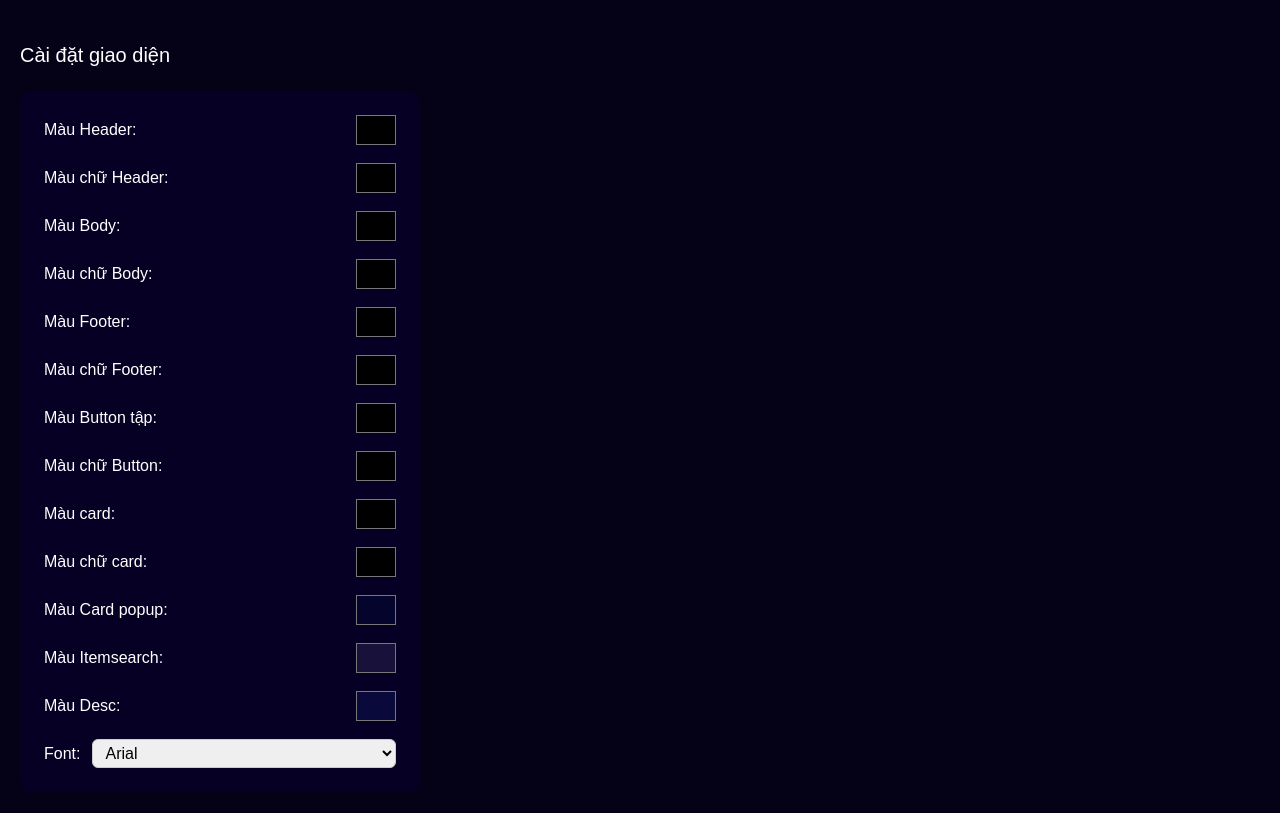
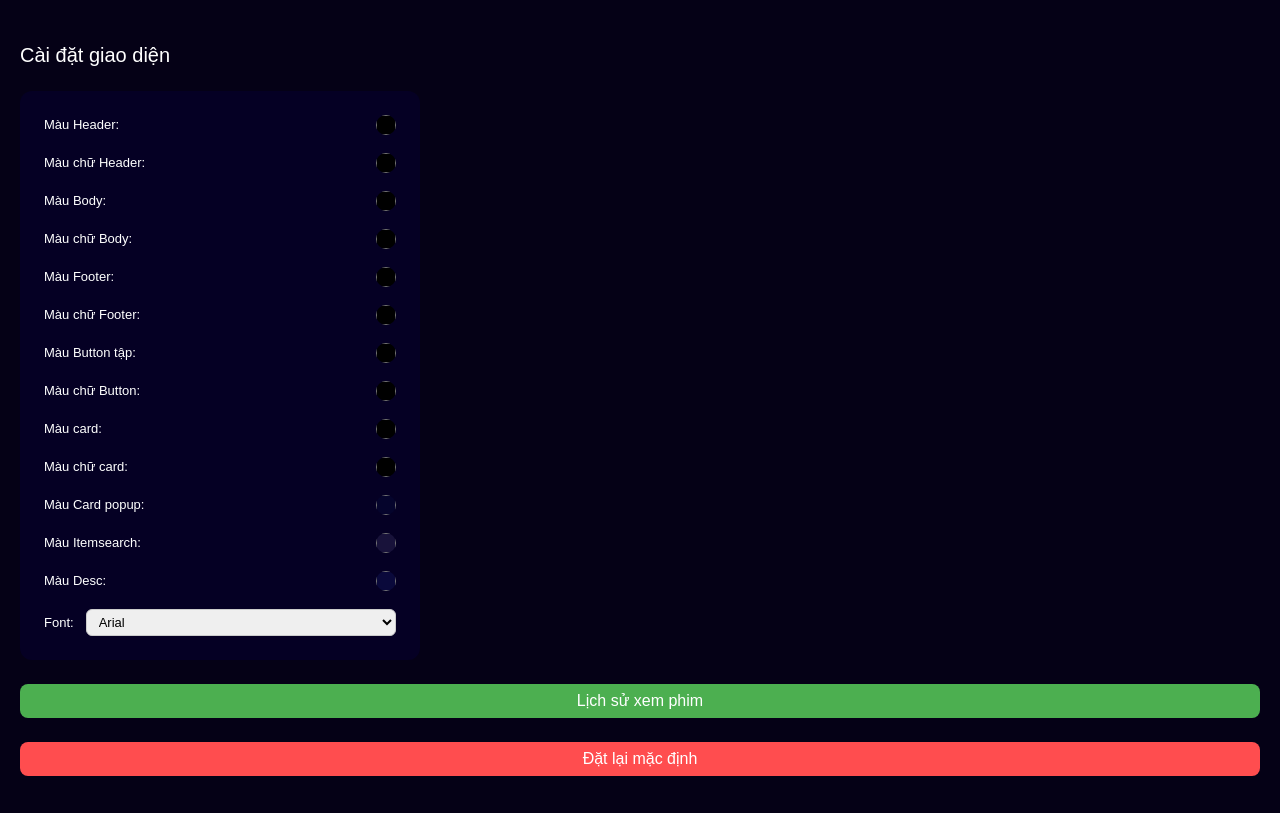
Before and after one commit to kingdark201/hdmovie, a React app: page /setting in a window 1280 px wide. Shown: the part 67-880 px from the top of the page. Built offline with nearby package versions, Linux system fonts and the light colour scheme.

Commit message:
edit setting

```diff
--- a/src/components/FilmInfo/style.scss
+++ b/src/components/FilmInfo/style.scss
@@ -76,7 +76,6 @@
         background: var(--description-color, #0a093b);
         border-radius: 8px;
         padding: 16px;
-        color: var(--film-info-text-color, #fff);
 
         h4 {
             color: var(--film-info-text-color, #fff);
@@ -85,10 +84,11 @@
         }
 
         p {
-            color: #ccc;
+            color: var(--film-info-text-color, #ccc) !important;
             font-size: 1rem;
             line-height: 1.6;
             margin: 0;
+            text-align: justify;
         }
     }
 }
--- a/src/pages/users/setting/style.scss
+++ b/src/pages/users/setting/style.scss
@@ -27,14 +27,17 @@
     justify-content: space-between;
     align-items: center;
     color: var(--film-info-text-color, #fff);
+    font-size: 13px;
 }
 
 .setting-group input[type="color"] {
     margin-left: 12px;
-    width: 40px;
-    height: 30px;
-    border: none;
+    width: 20px;
+    height: 20px;
+    border: 0;
     background: none;
+    outline: none;
+    border-radius: 50%;
 }
 
 .setting-group select {
@@ -59,7 +62,7 @@
 
 .setting-slide {
     background: var(--body-color, #18123a);
-    width: 300px;
+    width: 250px;
     max-width: 90vw;
     height: 100vh;
     box-shadow: -2px 0 16px #000a;
@@ -87,7 +90,7 @@
     color: #fff;
     border: none;
     border-radius: 8px;
-    padding: 10px 20px;
+    padding: 5px 3px;
     font-size: 1rem;
     cursor: pointer;
     transition: background 0.2s;
@@ -114,7 +117,7 @@
     color: #fff;
     border: none;
     border-radius: 8px;
-    padding: 10px 20px;
+    padding: 5px 3px;
     font-size: 1rem;
     cursor: pointer;
     transition: background 0.2s;
```
